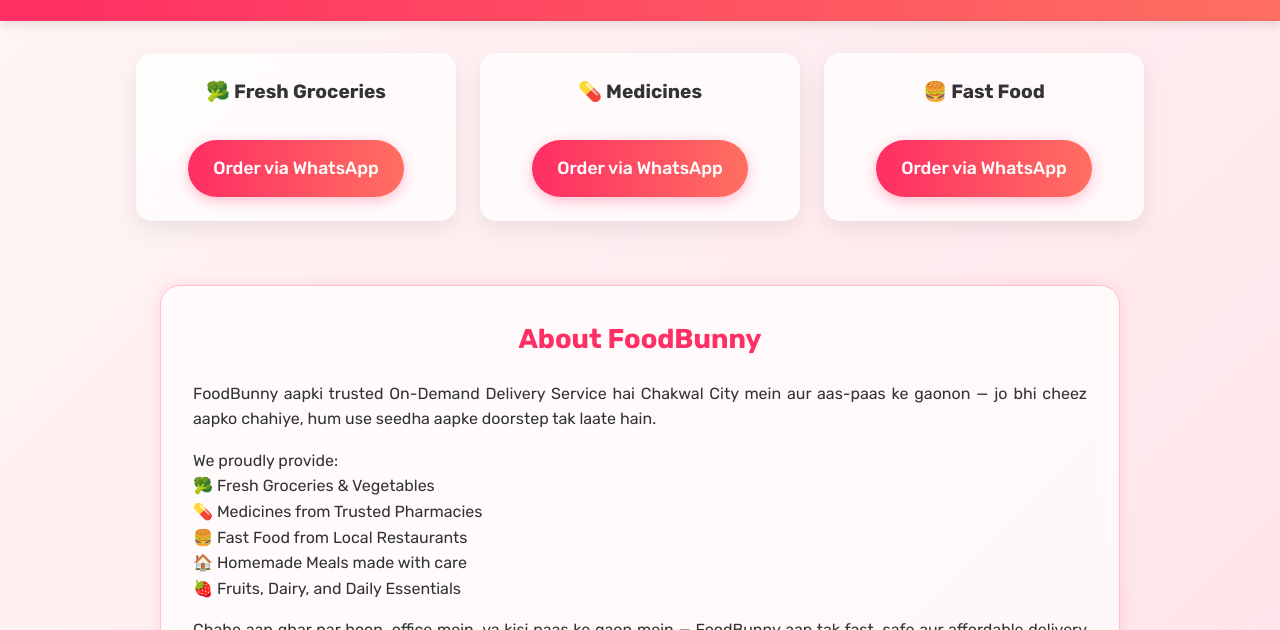
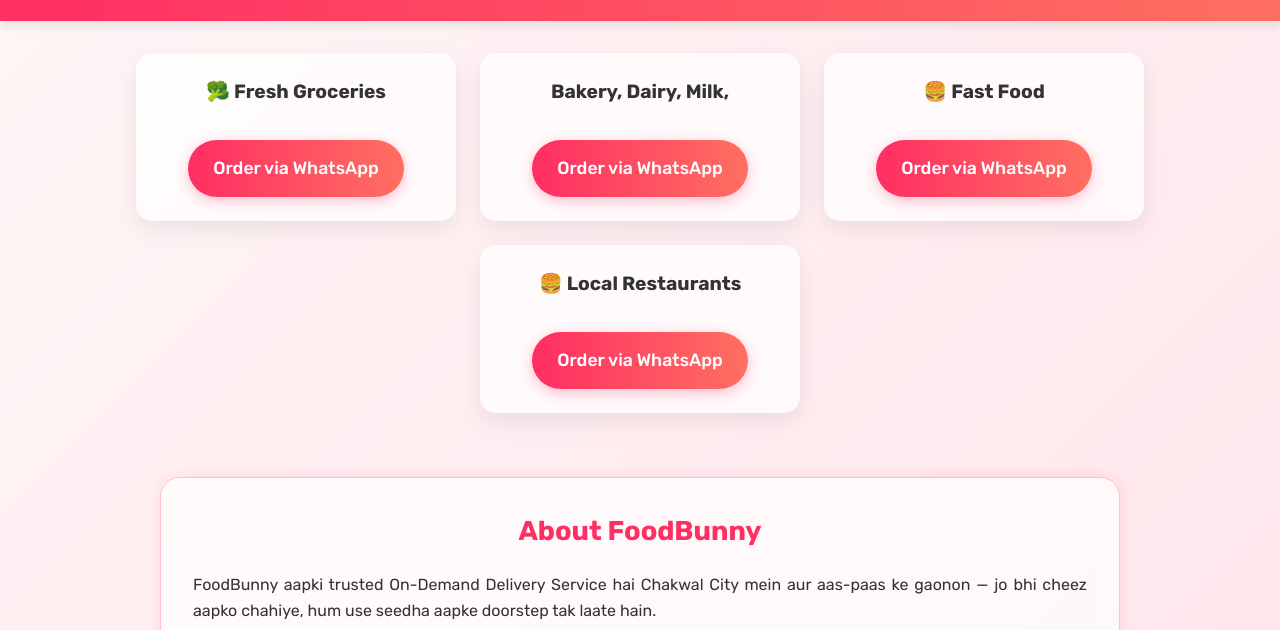
Before and after one commit to Bilal-hussai/FoodBunny-page, a plain HTML site: page index.html in a window 1280 px wide. Shown: the part 83-713 px from the top of the page. Drawn offline with Linux system fonts and the light colour scheme.

Commit message:
Update index.html

```diff
--- a/index.html
+++ b/index.html
@@ -181,11 +181,15 @@
       <a class="order-btn" href="https://wa.me/923182341891?text=Hi%2C%20I%20want%20to%20order%20Groceries%20from%20FoodBunny" target="_blank">Order via WhatsApp</a>
     </div>
     <div class="card">
-      <h3>💊 Medicines</h3>
+      <h3> Bakery, Dairy, Milk,</h3>
       <a class="order-btn" href="https://wa.me/923182341891?text=Hi%2C%20I%20want%20to%20order%20Medicines%20from%20FoodBunny" target="_blank">Order via WhatsApp</a>
     </div>
     <div class="card">
       <h3>🍔 Fast Food</h3>
+      <a class="order-btn" href="https://wa.me/923182341891?text=Hi%2C%20I%20want%20to%20order%20Fast%20Food%20from%20FoodBunny" target="_blank">Order via WhatsApp</a>
+    </div>
+ <div class="card">
+      <h3>🍔 Local Restaurants </h3>
       <a class="order-btn" href="https://wa.me/923182341891?text=Hi%2C%20I%20want%20to%20order%20Fast%20Food%20from%20FoodBunny" target="_blank">Order via WhatsApp</a>
     </div>
   </section>
```
